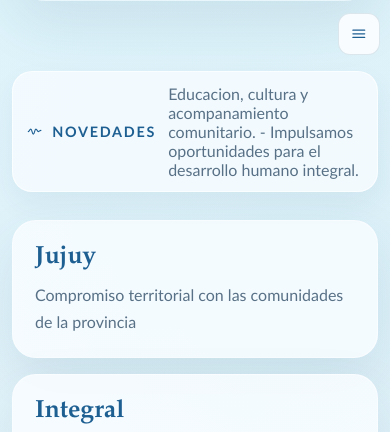
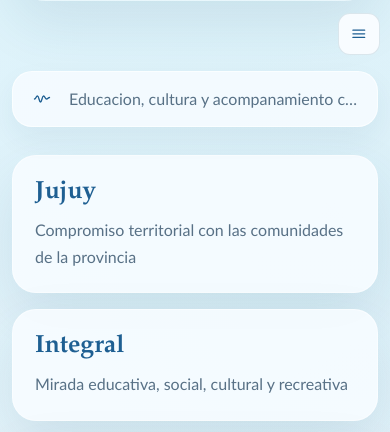
Before and after one commit to orquera10/proyectowinay, a Django app: page / in a window 390 px wide. Shown: the part 299-731 px from the top of the page. Run offline with Django 5.2, Linux system fonts and the light colour scheme; data that the repository does not hold is empty.

Commit message:
feat: cambios en version celular

```diff
--- a/templates/core/base.html
+++ b/templates/core/base.html
@@ -650,6 +650,42 @@
             }
             .nav.is-open .nav-inner{display:flex}
             .nav a{width:100%}
+            .ticker{
+                display:grid;
+                grid-template-columns:30px minmax(0,1fr);
+                align-items:center;
+                flex-wrap:nowrap;
+                height:56px;
+                min-height:56px;
+                padding:0 14px;
+                overflow:hidden;
+            }
+            .ticker strong{
+                display:flex;
+                align-items:center;
+                justify-content:center;
+                width:30px;
+                height:30px;
+                margin:0;
+                padding:0;
+                line-height:1;
+            }
+            .ticker strong .icon{
+                display:block;
+                width:18px;
+                height:18px;
+            }
+            .ticker-rotator{
+                min-width:0;
+                align-items:center;
+                overflow:hidden;
+            }
+            .ticker-item{
+                overflow:hidden;
+                text-overflow:ellipsis;
+                white-space:nowrap;
+                line-height:1.25;
+            }
             .page-hero{padding:28px 22px}
             .page-grid{gap:16px;padding:20px 0 32px}
             .social-band,
@@ -665,7 +701,6 @@
                 align-self:flex-start;
             }
             .contact-form-fields{grid-template-columns:1fr}
-            .ticker-item{white-space:normal}
         }
         {% block extra_css %}{% endblock %}
     </style>
@@ -766,7 +801,7 @@
     </nav>
     {% block ticker %}
         <div class="shell ticker" data-ticker>
-            <strong><svg class="icon icon-sm"><use href="#icon-wave"></use></svg>Novedades</strong>
+            <strong aria-label="Novedades"><svg class="icon icon-sm"><use href="#icon-wave"></use></svg></strong>
             <div class="ticker-rotator">
                 {% for item in ticker_items %}
                     <span class="ticker-item{% if forloop.first %} is-active{% endif %}">
```
